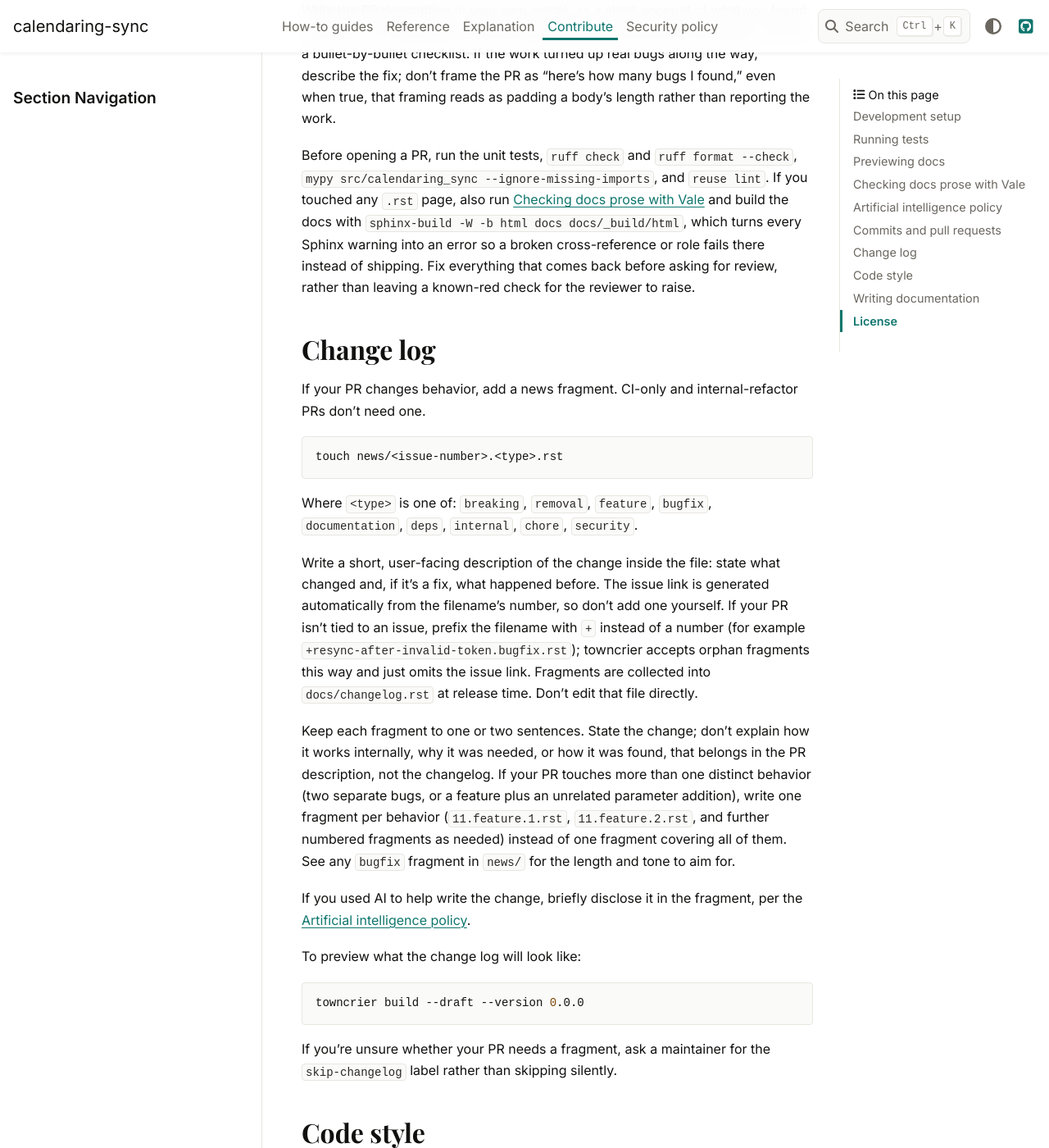
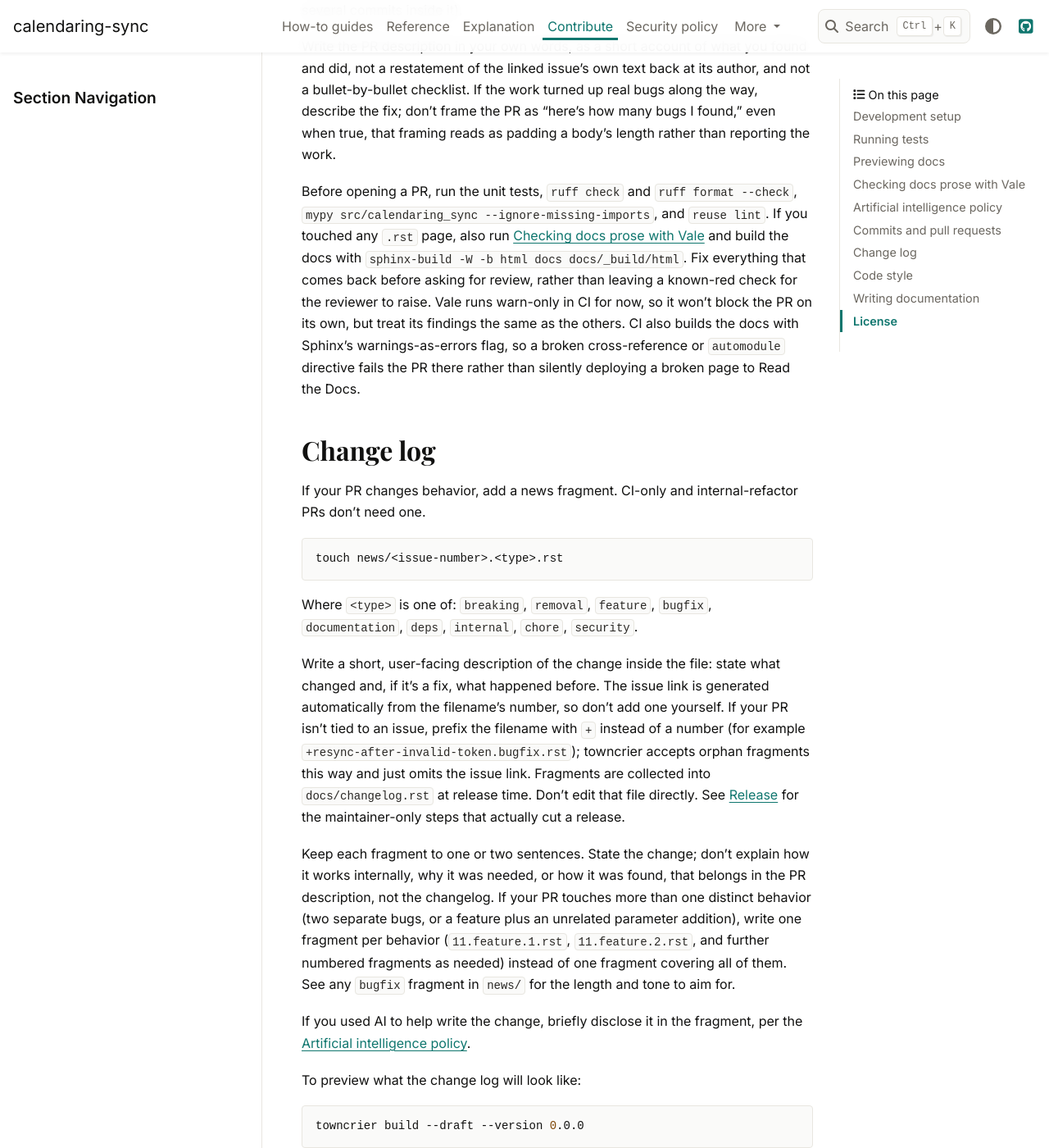
Before and after one commit to pycalendar/calendaring-sync, a Sphinx documentation site: the page built from docs/contribute.rst, in a window 1280 px wide and 1400 px high, scrolled down 1778 px. Shown: the whole window at 82% size. Built offline with Sphinx 7.4.7 and the PyData theme 0.15.4, drawn with Linux system fonts in a browser that asks for light colours; some web fonts are replaced; some of the changed text lies outside the part shown.

Commit message:
docs: add release guide and CI notes

````diff
--- a/docs/.vale/styles/config/vocabularies/Base/accept.txt
+++ b/docs/.vale/styles/config/vocabularies/Base/accept.txt
@@ -1,6 +1,7 @@
 AGPL
 autodoc
 autodoc'd
+autogenerated
 calendaring-sync
 calendaring_sync
 chatbot
@@ -11,3 +12,4 @@
 inlined
 parens
 repo
+towncrier
--- a/docs/contribute.rst
+++ b/docs/contribute.rst
@@ -49,7 +50,7 @@
     vale sync
     vale docs/
 
-This catches a real subset of :ref:`writing-documentation`'s rules mechanically, but it isn't a substitute for reading your own diff.
+CI runs this the same way, as a warn-only check (a failure doesn't block a PR yet): it catches a real subset of :ref:`writing-documentation`'s rules mechanically, but it isn't a substitute for reading your own diff.
 
 .. _artificial-intelligence-policy:
 
@@ -69,7 +70,7 @@
 
 Write the PR description in your own words, as a short account of what you found and did, not a restatement of the linked issue's own text back at its author, and not a bullet-by-bullet checklist. If the work turned up real bugs along the way, describe the fix; don't frame the PR as "here's how many bugs I found," even when true, that framing reads as padding a body's length rather than reporting the work.
 
-Before opening a PR, run the unit tests, ``ruff check`` and ``ruff format --check``, ``mypy src/calendaring_sync --ignore-missing-imports``, and ``reuse lint``. If you touched any ``.rst`` page, also run :ref:`vale-check` and build the docs with ``sphinx-build -W -b html docs docs/_build/html``, which turns every Sphinx warning into an error so a broken cross-reference or role fails there instead of shipping. Fix everything that comes back before asking for review, rather than leaving a known-red check for the reviewer to raise.
+Before opening a PR, run the unit tests, ``ruff check`` and ``ruff format --check``, ``mypy src/calendaring_sync --ignore-missing-imports``, and ``reuse lint``. If you touched any ``.rst`` page, also run :ref:`vale-check` and build the docs with ``sphinx-build -W -b html docs docs/_build/html``. Fix everything that comes back before asking for review, rather than leaving a known-red check for the reviewer to raise. Vale runs warn-only in CI for now, so it won't block the PR on its own, but treat its findings the same as the others. CI also builds the docs with Sphinx's warnings-as-errors flag, so a broken cross-reference or ``automodule`` directive fails the PR there rather than silently deploying a broken page to Read the Docs.
 
 .. _change-log:
 
@@ -84,7 +85,7 @@
 
 Where ``<type>`` is one of: ``breaking``, ``removal``, ``feature``, ``bugfix``, ``documentation``, ``deps``, ``internal``, ``chore``, ``security``.
 
-Write a short, user-facing description of the change inside the file: state what changed and, if it's a fix, what happened before. The issue link is generated automatically from the filename's number, so don't add one yourself. If your PR isn't tied to an issue, prefix the filename with ``+`` instead of a number (for example ``+resync-after-invalid-token.bugfix.rst``); towncrier accepts orphan fragments this way and just omits the issue link. Fragments are collected into ``docs/changelog.rst`` at release time. Don't edit that file directly.
+Write a short, user-facing description of the change inside the file: state what changed and, if it's a fix, what happened before. The issue link is generated automatically from the filename's number, so don't add one yourself. If your PR isn't tied to an issue, prefix the filename with ``+`` instead of a number (for example ``+resync-after-invalid-token.bugfix.rst``); towncrier accepts orphan fragments this way and just omits the issue link. Fragments are collected into ``docs/changelog.rst`` at release time. Don't edit that file directly. See :doc:`release` for the maintainer-only steps that actually cut a release.
 
 Keep each fragment to one or two sentences. State the change; don't explain how it works internally, why it was needed, or how it was found, that belongs in the PR description, not the changelog. If your PR touches more than one distinct behavior (two separate bugs, or a feature plus an unrelated parameter addition), write one fragment per behavior (``11.feature.1.rst``, ``11.feature.2.rst``, and further numbered fragments as needed) instead of one fragment covering all of them. See any ``bugfix`` fragment in ``news/`` for the length and tone to aim for.
 
@@ -157,7 +158,7 @@
 
     Spell these terms consistently: GitHub, add-on (not ``addon``), plug-in (not ``plugin``), reST or reStructuredText (not RST, except as the file extension or in a code span like ``.rst``).
 
-    :ref:`vale-check` runs the Microsoft Vale style package plus `signs-of-ai-writing <https://github.com/ammil-industries/vale-signs-of-ai-writing>`_ (patterns from Wikipedia's `Signs of AI writing <https://en.wikipedia.org/wiki/Wikipedia:Signs_of_AI_writing>`_ essay), catching a real subset of these rules mechanically: contractions, passive voice, dash spacing, sentence-case headings, hedging clusters, chatbot phrases, and the AI-typical vocabulary and symbolic-language patterns the essay documents. It doesn't catch everything: the Diataxis category choice and whether a how-to page pushed "why" content where it belongs still need a reviewer's judgment.
+    :ref:`vale-check` runs the Microsoft Vale style package plus `signs-of-ai-writing <https://github.com/ammil-industries/vale-signs-of-ai-writing>`_ (patterns from Wikipedia's `Signs of AI writing <https://en.wikipedia.org/wiki/Wikipedia:Signs_of_AI_writing>`_ essay) in CI, catching a real subset of these rules mechanically: contractions, passive voice, dash spacing, sentence-case headings, hedging clusters, chatbot phrases, and the AI-typical vocabulary and symbolic-language patterns the essay documents. It doesn't catch everything: the Diataxis category choice and whether a how-to page pushed "why" content where it belongs still need a reviewer's judgment.
 
 Cross-referencing and code examples
     Link between pages with ``:doc:`` and an explicit relative path (``:doc:`../explanation/design```). Reference a class or method with ``:class:`` or ``:meth:`` and a leading ``~`` for a short display name. Cite an RFC the same way :ref:`code-style`'s "RFC citations" rule describes for docstrings, merging the section into the role.
--- a/docs/index.rst
+++ b/docs/index.rst
@@ -51,3 +51,4 @@
    explanation/index
    contribute
    security
+   release
````
Also changed, not shown: other parts of docs/contribute.rst (+1 -0 lines), docs/release.rst (added, +62 -0 lines).
